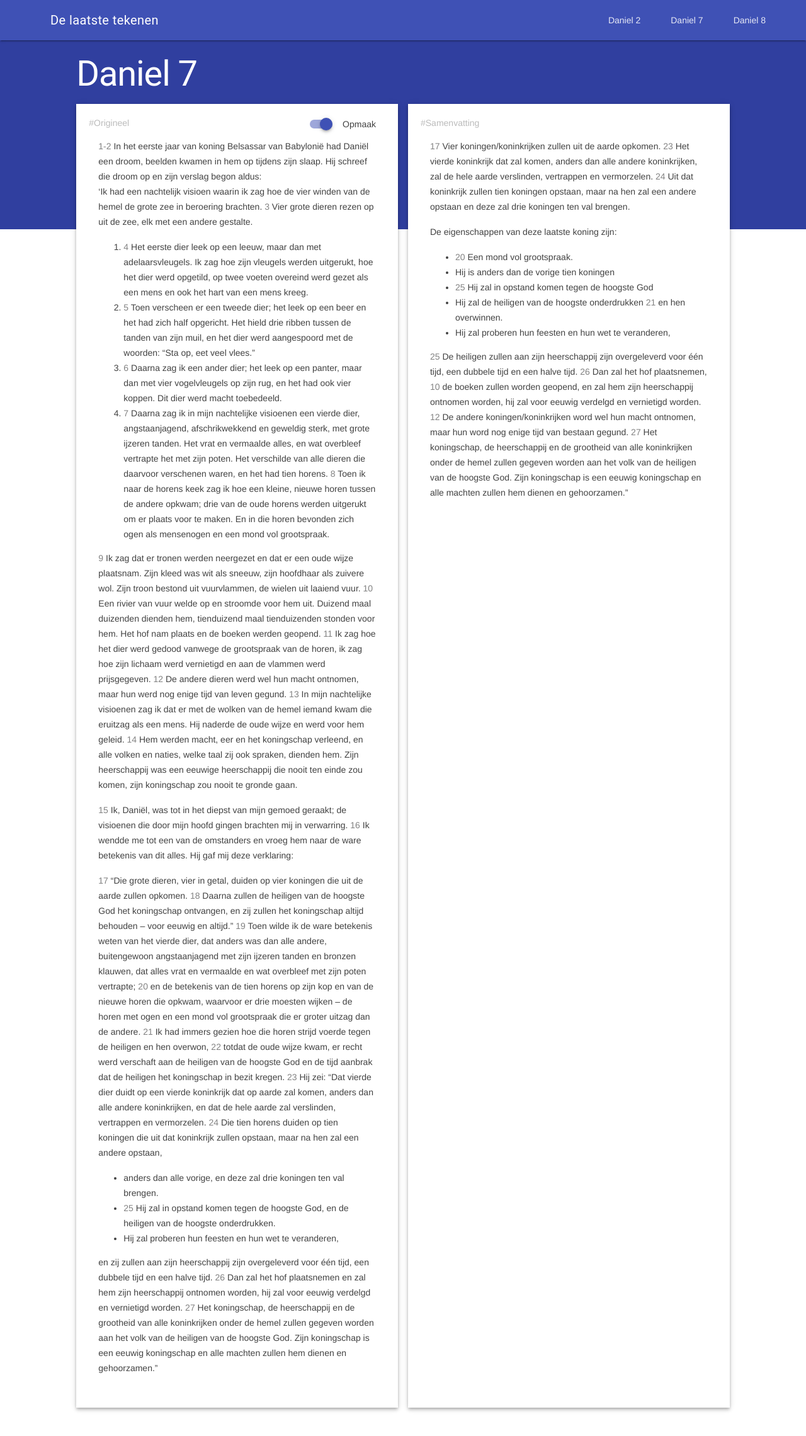
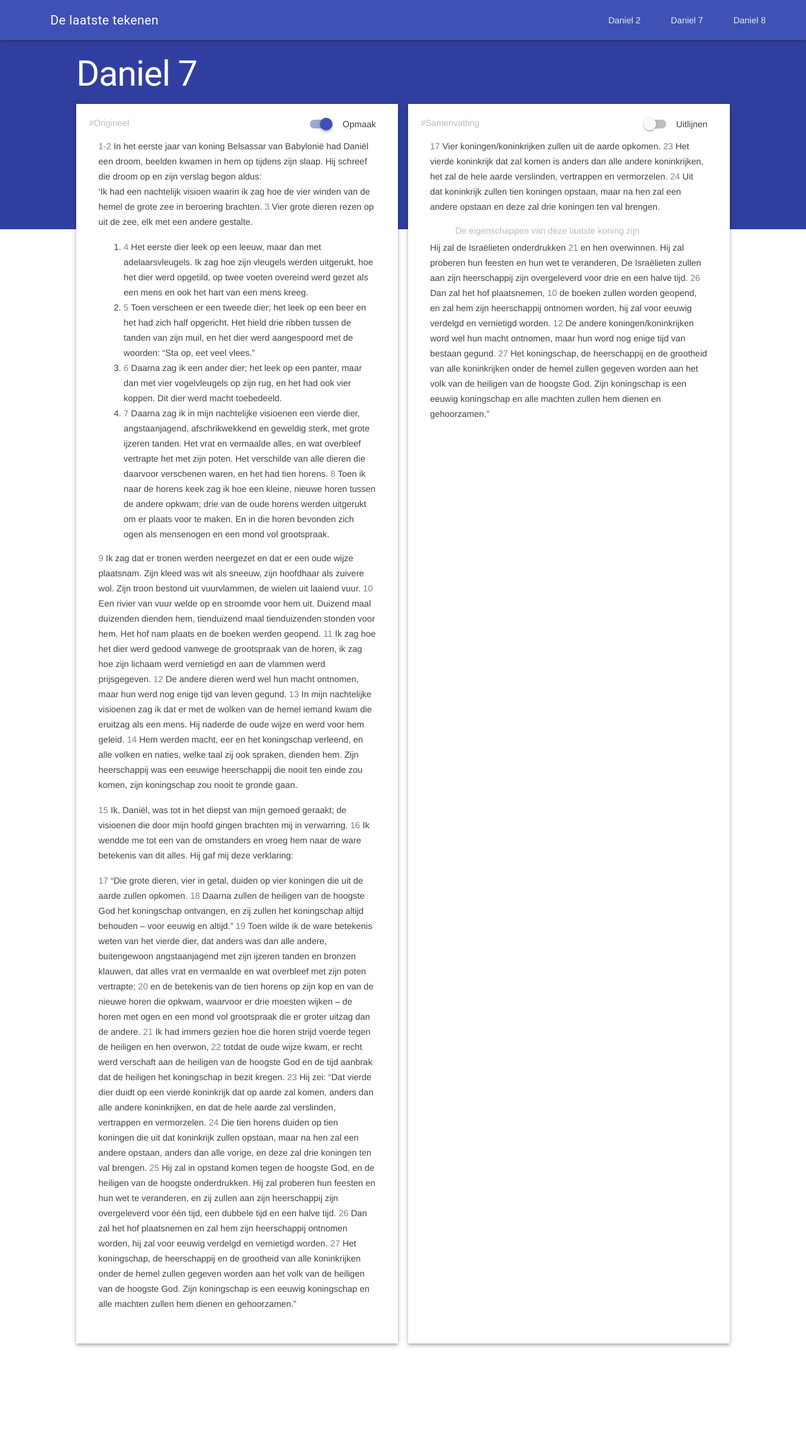
Before and after one commit to tomasvanrijsse/the-last-signs, a Jekyll site: the page built from _chapters/daniel-7.html, in a window 1280 px wide. Shown: the top 2280 px of the page at 63% size. Built offline with Jekyll 4.4.1, drawn with Linux system fonts in a browser that asks for light colours; nearby versions of some CDN libraries.

Commit message:
Daniel 7 - alignment

```diff
--- a/_chapters/daniel-7.html
+++ b/_chapters/daniel-7.html
@@ -2,24 +2,22 @@
 layout: chapter
 title:  "Daniel 7"
 summary: |
-    <p><span class="verse-no">17 </span>Vier koningen/koninkrijken zullen uit de aarde opkomen.
-        <span class="verse-no">23 </span>Het vierde koninkrijk dat zal komen, anders dan alle andere koninkrijken, zal de hele aarde verslinden, vertrappen en vermorzelen.
-        <span class="verse-no">24 </span>Uit dat koninkrijk zullen tien koningen opstaan, maar na hen zal een andere opstaan en deze zal drie koningen ten val brengen.
+    <p><span class="align" data-align-no="17"><span class="verse-no">17 </span>Vier koningen/koninkrijken zullen uit de aarde opkomen.</span>
+        <span class="align" data-align-no="23"><span class="verse-no">23 </span>Het vierde koninkrijk dat zal komen is anders dan alle andere koninkrijken, het zal de hele aarde verslinden, vertrappen en vermorzelen.</span>
+        <span class="align" data-align-no="24"><span class="verse-no">24 </span>Uit dat koninkrijk zullen tien koningen opstaan, maar na hen zal een andere opstaan en deze zal drie koningen ten val brengen.</span>
     </p>
-    <p>De eigenschappen van deze laatste koning zijn:</p>
-    <ul>
+    <ul class="summary" title="De eigenschappen van deze laatste koning zijn">
         <li><span class="verse-no">20 </span>Een mond vol grootspraak.</li>
         <li>Hij is anders dan de vorige tien koningen</li>
         <li><span class="verse-no">25 </span>Hij zal in opstand komen tegen de hoogste God</li>
-        <li>Hij zal de heiligen van de hoogste onderdrukken <span class="verse-no">21 </span> en hen overwinnen.</li>
-        <li>Hij zal proberen hun feesten en hun wet te veranderen,</li>
     </ul>
     <p>
-        <span class="verse-no">25 </span>De heiligen zullen aan zijn heerschappij zijn overgeleverd voor één tijd, een dubbele tijd en een halve tijd.</li>
-        <span class="verse-no">26 </span>Dan zal het hof plaatsnemen, <span class="verse-no">10 </span>de boeken zullen worden geopend, en zal hem zijn heerschappij ontnomen worden, hij zal voor eeuwig verdelgd en vernietigd worden.
+        <span class="align" data-align-no="25">Hij zal de Isra&euml;lieten onderdrukken <span class="verse-no">21 </span> en hen overwinnen. Hij zal proberen hun feesten en hun wet te veranderen,
+        De Isra&euml;lieten zullen aan zijn heerschappij zijn overgeleverd voor drie en een halve tijd.</span>
+        <span class="align" data-align-no="26"><span class="verse-no">26 </span>Dan zal het hof plaatsnemen, <span class="verse-no">10 </span>de boeken zullen worden geopend, en zal hem zijn heerschappij ontnomen worden, hij zal voor eeuwig verdelgd en vernietigd worden.</span>
         <span class="verse-no">12 </span>De andere koningen/koninkrijken word wel hun macht ontnomen, maar hun word nog enige tijd van bestaan gegund.
-        <span class="verse-no">27 </span>Het koningschap, de heerschappij en de grootheid van alle koninkrijken onder de hemel zullen gegeven worden aan het volk van de heiligen van de hoogste God.
-        Zijn koningschap is een eeuwig koningschap en alle machten zullen hem dienen en gehoorzamen.”
+        <span class="align" data-align-no="27"><span class="verse-no">27 </span>Het koningschap, de heerschappij en de grootheid van alle koninkrijken onder de hemel zullen gegeven worden aan het volk van de heiligen van de hoogste God.
+        Zijn koningschap is een eeuwig koningschap en alle machten zullen hem dienen en gehoorzamen.”</span>
     </p>
 original: |
     <p><span class="verse-no">1-2 </span>In het eerste jaar van koning Belsassar van Babylonië had Daniël een droom, beelden kwamen in hem op tijdens zijn slaap. Hij schreef die droom op en zijn verslag begon aldus:<br>
@@ -50,26 +48,18 @@
         Zijn heerschappij was een eeuwige heerschappij die nooit ten einde zou komen, zijn koningschap zou nooit te gronde gaan.</p>
     <p><span class="verse-no">15 </span>Ik, Daniël, was tot in het diepst van mijn gemoed geraakt; de visioenen die door mijn hoofd gingen brachten mij in verwarring.
         <span class="verse-no">16 </span>Ik wendde me tot een van de omstanders en vroeg hem naar de ware betekenis van dit alles. Hij gaf mij deze verklaring: </p>
-    <p><span class="verse-no">17 </span>“Die grote dieren, vier in getal, duiden op vier koningen die uit de aarde zullen opkomen.
+    <p><span class="verse-no align" data-align-no="17">17 </span>“Die grote dieren, vier in getal, duiden op vier koningen die uit de aarde zullen opkomen.
         <span class="verse-no">18 </span>Daarna zullen de heiligen van de hoogste God het koningschap ontvangen, en zij zullen het koningschap altijd behouden – voor eeuwig en altijd.”
         <span class="verse-no">19 </span>Toen wilde ik de ware betekenis weten van het vierde dier, dat anders was dan alle andere, buitengewoon angstaanjagend met zijn ijzeren tanden en bronzen klauwen,
         dat alles vrat en vermaalde en wat overbleef met zijn poten vertrapte; <span class="verse-no">20 </span>en de betekenis van de tien horens op zijn kop en van de nieuwe horen die opkwam,
         waarvoor er drie moesten wijken – de horen met ogen en een mond vol grootspraak die er groter uitzag dan de andere.
         <span class="verse-no">21 </span>Ik had immers gezien hoe die horen strijd voerde tegen de heiligen en hen overwon,
         <span class="verse-no">22 </span>totdat de oude wijze kwam, er recht werd verschaft aan de heiligen van de hoogste God en de tijd aanbrak dat de heiligen het koningschap in bezit kregen.
-        <span class="verse-no">23 </span>Hij zei: “Dat vierde dier duidt op een vierde koninkrijk dat op aarde zal komen, anders dan alle andere koninkrijken, en dat de hele aarde zal verslinden,
-        vertrappen en vermorzelen. <span class="verse-no">24 </span>Die tien horens duiden op tien koningen die uit dat koninkrijk zullen opstaan,
-        maar na hen zal een andere opstaan,
-    </p>
-    <ul>
-        <li>anders dan alle vorige, en deze zal drie koningen ten val brengen.</li>
-        <li><span class="verse-no">25 </span>Hij zal in opstand komen tegen de hoogste God, en de heiligen van de hoogste onderdrukken.</li>
-        <li>Hij zal proberen hun feesten en hun wet te veranderen,</li>
-    </ul>
-    <p>
-        en zij zullen aan zijn heerschappij zijn overgeleverd voor één tijd, een dubbele tijd en een halve tijd.
-        <span class="verse-no">26 </span>Dan zal het hof plaatsnemen en zal hem zijn heerschappij ontnomen worden, hij zal voor eeuwig verdelgd en vernietigd worden.
-        <span class="verse-no">27 </span>Het koningschap, de heerschappij en de grootheid van alle koninkrijken onder de hemel zullen gegeven worden aan het volk van de heiligen van de hoogste God.
+        <span class="align" data-align-no="23"><span class="verse-no">23 </span>Hij zei: “Dat vierde dier duidt op een vierde koninkrijk dat op aarde zal komen, anders dan alle andere koninkrijken, en dat de hele aarde zal verslinden, vertrappen en vermorzelen.</span>
+        <span class="align" data-align-no="24"><span class="verse-no">24 </span>Die tien horens duiden op tien koningen die uit dat koninkrijk zullen opstaan, maar na hen zal een andere opstaan, anders dan alle vorige, en deze zal drie koningen ten val brengen.</span>
+        <span class="align" data-align-no="25"><span class="verse-no">25 </span>Hij zal in opstand komen tegen de hoogste God, en de heiligen van de hoogste onderdrukken. Hij zal proberen hun feesten en hun wet te veranderen, en zij zullen aan zijn heerschappij zijn overgeleverd voor één tijd, een dubbele tijd en een halve tijd.</span>
+        <span class="align" data-align-no="26"><span class="verse-no">26 </span>Dan zal het hof plaatsnemen en zal hem zijn heerschappij ontnomen worden, hij zal voor eeuwig verdelgd en vernietigd worden.</span>
+        <span class="align" data-align-no="27"><span class="verse-no">27 </span>Het koningschap, de heerschappij en de grootheid van alle koninkrijken onder de hemel zullen gegeven worden aan het volk van de heiligen van de hoogste God.</span>
         Zijn koningschap is een eeuwig koningschap en alle machten zullen hem dienen en gehoorzamen.”
     </p>
 ---
--- a/css/main.scss
+++ b/css/main.scss
@@ -23,6 +23,7 @@
 span.verse-no {
     color: #828282;
 }
+.aligned span.align { display: inline-block; margin-right: 5px; }
 
 #chapter {
     > .chapter-ribbon {
--- a/js/chapter.js
+++ b/js/chapter.js
@@ -25,6 +25,7 @@
             $(window).on('resize.alignment',alignSummary);
         } else {
             $('.align').css('marginTop',0);
+            $('body').removeClass('aligned');
             $(window).off('resize.alignment');
             lastSummaryWidth = 0;
         }
@@ -63,8 +64,11 @@
             elements[0].css('marginTop', '');
             elements[1].css('marginTop', '');
         });
+        $('body').removeClass('aligned');
         return true;
     }
+
+    $('body').addClass('aligned');
 
     // split view state
     $.each(alignableElements, function (i, elements) {
```
